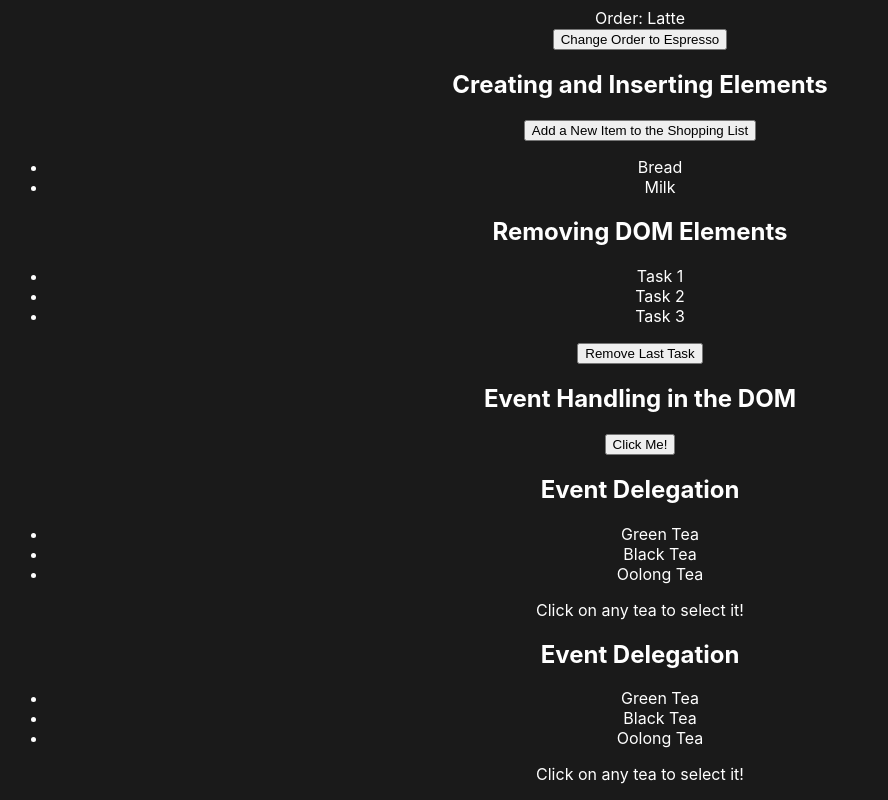
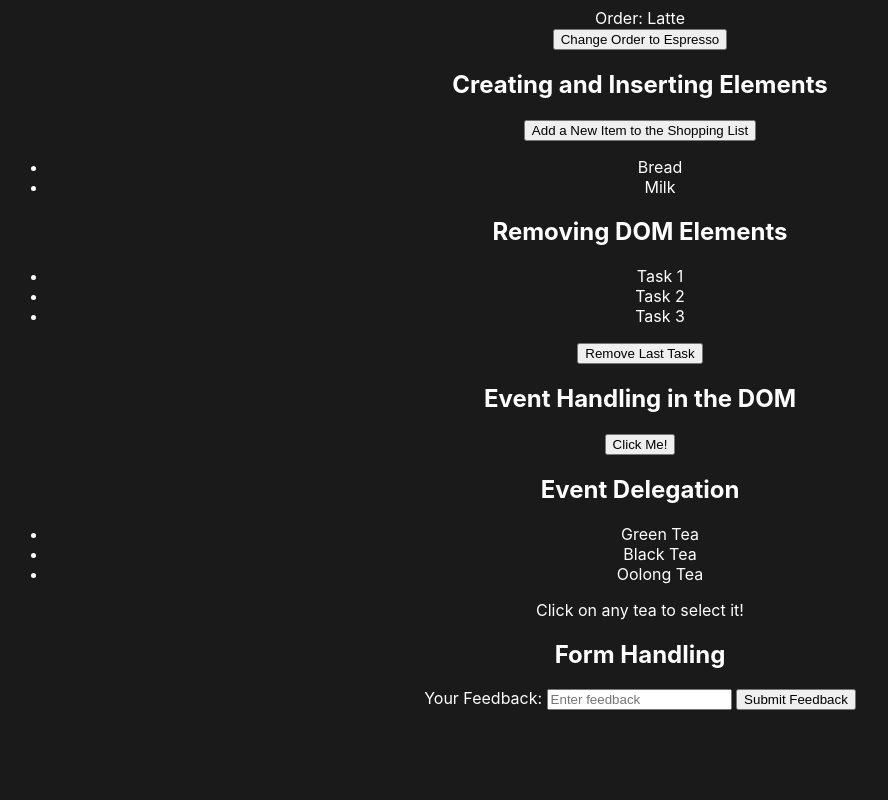
Before and after one commit to TridipKarmakar/webdev_learning, a website: page JS/DOM/dom.html in a window 1280 px wide. Shown: the part 436-1236 px from the top of the page, without its empty margins (0-888 px from the left). After the commit the page ends 1162 px from the top, so only its background shows below. Drawn offline with Linux system fonts and the light colour scheme.

Commit message:
understad practice the example 8

```diff
--- a/JS/DOM/dom.html
+++ b/JS/DOM/dom.html
@@ -96,15 +96,16 @@
       <p>Click on any tea to select it!</p>
     </section>
 
-    <!-- Example 8: Event Delegation  -->
-    <section id="example-7">
-      <h2>Event Delegation</h2>
-      <ul id="teaList">
-        <li class="teaItem">Green Tea</li>
-        <li class="teaItem">Black Tea</li>
-        <li class="teaItem">Oolong Tea</li>
-      </ul>
-      <p>Click on any tea to select it!</p>
+    <!-- Example 8: Form Handling  -->
+    <section id="example-8">
+      <h2>Form Handling</h2>
+      <form id="feedbackForm">
+        <label for="feedbackInput">Your Feedback: </label>
+        <input type="text" id="feedbackInput" placeholder="Enter feedback" />
+        <button type="submit">Submit Feedback</button>
+      </form>
+
+      <p id="feedbackDisplay"></p>
     </section>
 
     <script src="./sript.js "></script>
--- a/JS/DOM/sript.js
+++ b/JS/DOM/sript.js
@@ -49,3 +49,17 @@ document.getElementById("teaList").addEventListener("click", function (event) {
     alert("You have selected : " + event.target.textContent);
   }
 });
+
+// example 8
+// in the form handling we can store the write the feedback, submit the feedback and store the feedback
+
+document
+  .getElementById("feedbackForm")
+  .addEventListener("submit", function (event) {
+    event.preventDefault();
+    let feedback = document.getElementById("feedbackInput").value;
+    console.log(feedback);
+    document.getElementById(
+      "feedbackDisplay"
+    ).textContent = `Feedback is : ${feedback}`;
+  });
```
